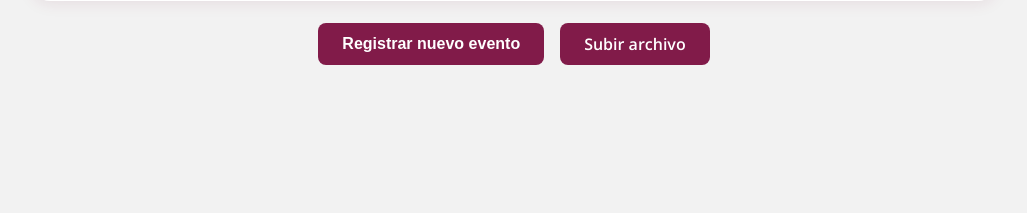
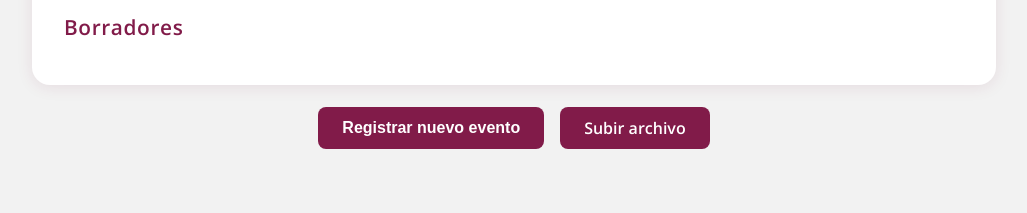
Before and after one commit to AxelLangle/SIGEA, a Flask app: page /dashboard in a window 1280 px wide. Shown: the part 419-632 px from the top of the page, without its empty margins (126-1153 px from the left). Run offline with Flask 3, Linux system fonts and the light colour scheme.

Commit message:
Se guarda correctamente los borradores y la funcion de editar funciona

```diff
--- a/Backend/templates/dashboard.html
+++ b/Backend/templates/dashboard.html
@@ -34,6 +34,8 @@
         <!-- Aquí irán los eventos registrados -->
       </tbody>
     </table>
+    <h3>Borradores</h3>
+    <ul id="borradores-list"></ul>
   </div>
   <br>
   <div class="botones">
```
Also changed, not shown: Database/usuarios.db.
